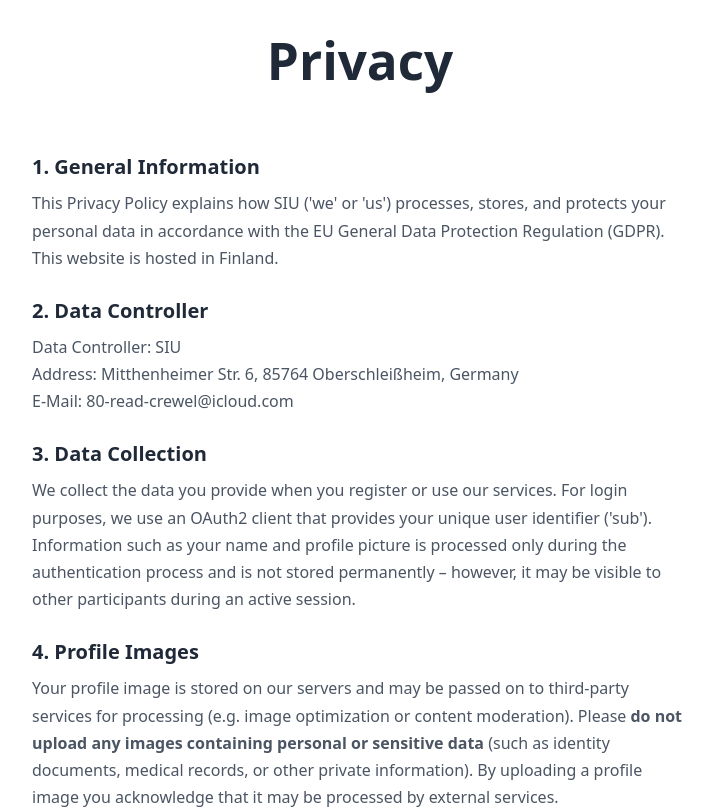
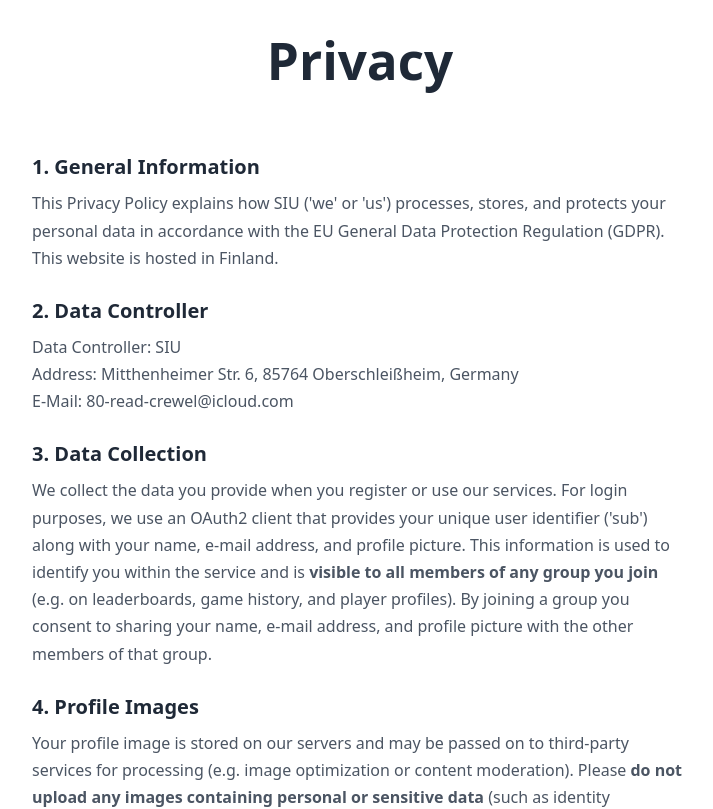
Before and after one commit to simongraeber/SUI, a React (Vite) app in the folder frontend/: page /privacy in a window 1280 px wide. Shown: the top 809 px of the page, without its empty margins (280-993 px from the left). Built offline with nearby package versions, Linux system fonts and the light colour scheme; no server answers.

Commit message:
feat: add favicon and apple touch icon; update privacy and terms pages for clarity

```diff
--- a/frontend/index.html
+++ b/frontend/index.html
@@ -3,6 +3,8 @@
   <head>
     <meta charset="UTF-8" />
     <link rel="icon" type="image/svg+xml" href="/LogoSIU.svg" />
+    <link rel="icon" type="image/png" sizes="48x48" href="/favicon-48x48.png" />
+    <link rel="apple-touch-icon" sizes="180x180" href="/apple-touch-icon.png" />
     <meta name="viewport" content="width=device-width, initial-scale=1.0" />
     <meta name="description" content="Someone Is Unbeatable – The ultimate challenge game." />
 
--- a/frontend/src/pages/GamePage.tsx
+++ b/frontend/src/pages/GamePage.tsx
@@ -963,6 +963,19 @@
                 >
                   {scoreA} – {scoreB} · {formatTime(elapsed)}
                 </motion.p>
+                <motion.div
+                  initial={{ opacity: 0, y: 10 }}
+                  animate={{ opacity: 1, y: 0 }}
+                  transition={{ delay: 0.5 }}
+                >
+                  <Link
+                    to={`/leaderboard/${groupId}`}
+                    className="gp-start-btn"
+                    style={{ display: "inline-block", textDecoration: "none", marginTop: 12 }}
+                  >
+                    Go to Leaderboard
+                  </Link>
+                </motion.div>
               </>
             )}
             {isCancelled && (
--- a/frontend/src/pages/LeaderboardPage.tsx
+++ b/frontend/src/pages/LeaderboardPage.tsx
@@ -210,7 +210,6 @@
                     <HoverCardTrigger asChild>
                       <span
                         className="shrink-0 inline-flex items-center justify-center size-4 text-[9px] leading-none font-bold bg-muted text-muted-foreground rounded-full cursor-help"
-                        title="Provisional"
                         aria-label="Provisional rating"
                       >
                         P
--- a/frontend/src/pages/LoginPage.tsx
+++ b/frontend/src/pages/LoginPage.tsx
@@ -160,6 +160,10 @@
           By continuing you agree to our{" "}
           <Link to="/privacy" className="underline">
             Privacy Policy
+          </Link>{" "}
+          and{" "}
+          <Link to="/terms" className="underline">
+            Terms of Service
           </Link>
           .
         </motion.p>
--- a/frontend/src/pages/PrivacyPage.tsx
+++ b/frontend/src/pages/PrivacyPage.tsx
@@ -32,10 +32,13 @@
         <p>
           We collect the data you provide when you register or use our services.
           For login purposes, we use an OAuth2 client that provides your unique
-          user identifier ('sub'). Information such as your name and profile
-          picture is processed only during the authentication process and is not
-          stored permanently – however, it may be visible to other participants
-          during an active session.
+          user identifier ('sub') along with your name, e-mail address, and
+          profile picture. This information is used to identify you within the
+          service and is <strong>visible to all members of any group you
+          join</strong> (e.g. on leaderboards, game history, and player
+          profiles). By joining a group you consent to sharing your name,
+          e-mail address, and profile picture with the other members of that
+          group.
         </p>
 
         <h2>4. Profile Images</h2>
--- a/frontend/src/pages/TermsPage.tsx
+++ b/frontend/src/pages/TermsPage.tsx
@@ -35,13 +35,20 @@
           service. Do not upload images containing personal or sensitive data.
         </p>
 
-        <h2>5. Liability</h2>
+        <h2>5. Group Data Visibility</h2>
+        <p>
+          When you join a group, your display name, e-mail address, and profile
+          picture will be visible to all other members of that group. By joining
+          a group you agree to this sharing of information.
+        </p>
+
+        <h2>6. Liability</h2>
         <p>
           {company} is not liable for indirect or consequential damages arising
           from your use of the service.
         </p>
 
-        <h2>6. Changes</h2>
+        <h2>7. Changes</h2>
         <p>
           We may update these terms at any time. Continued use constitutes
           acceptance. Contact us at 80-read-crewel@icloud.com with questions.
```
Also changed, not shown: frontend/public/apple-touch-icon.png (added), frontend/public/favicon-48x48.png (added).
